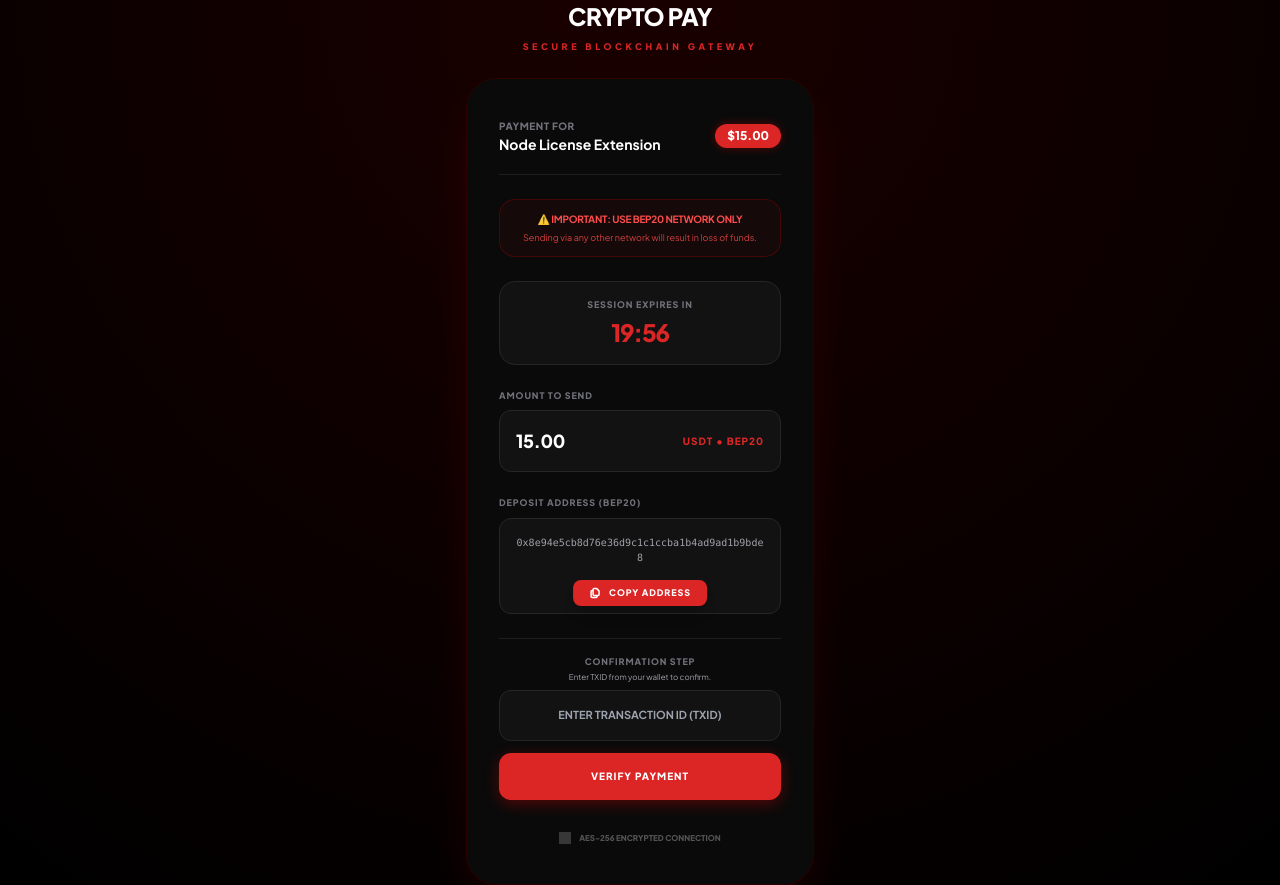
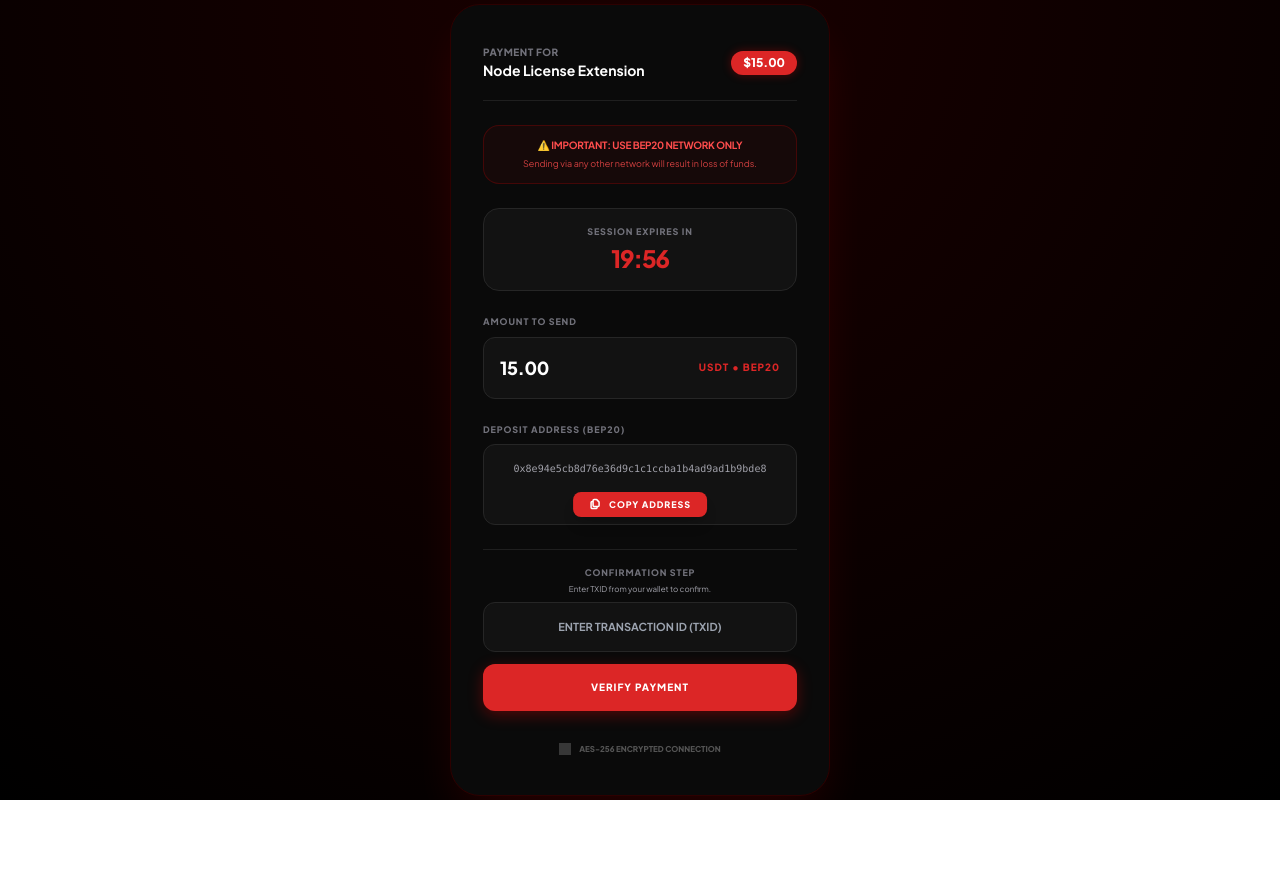
Before and after one commit to DOGFART82/Hjfyikkkdyhhjjik, a plain HTML site: page cpay12.html in a window 1280 px wide. After the commit the page ends 800 px from the top, so only its background shows below. Drawn offline with nearby package versions, Linux system fonts and the light colour scheme; grey boxes are pictures that could not be loaded.

Commit message:
Remove header from cpay12.html
Removed header section from the Crypto Pay page.

```diff
--- a/cpay12.html
+++ b/cpay12.html
@@ -86,11 +86,7 @@
 </head>
 <body>
 
-    <div class="w-full max-w-[380px] px-4">
-        <div class="text-center mb-6">
-            <h1 class="text-white text-2xl font-extrabold tracking-tight uppercase">Crypto Pay</h1>
-            <p class="text-red-600 text-[9px] font-black tracking-[0.4em] uppercase mt-2">Secure Blockchain Gateway</p>
-        </div>
+
 
         <div class="glass-panel">
             <div class="flex justify-between items-center mb-6 pb-5 divider">
```
